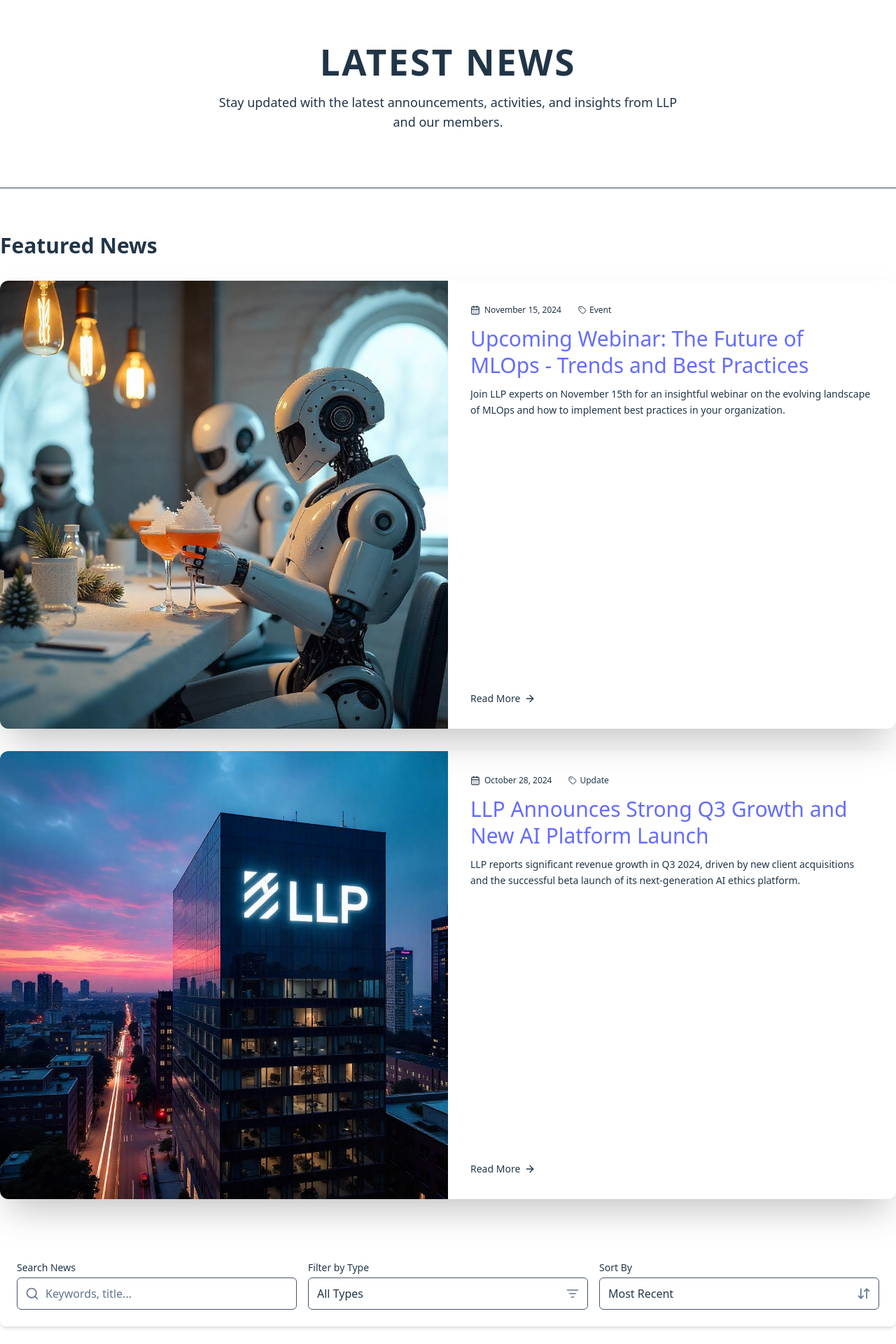
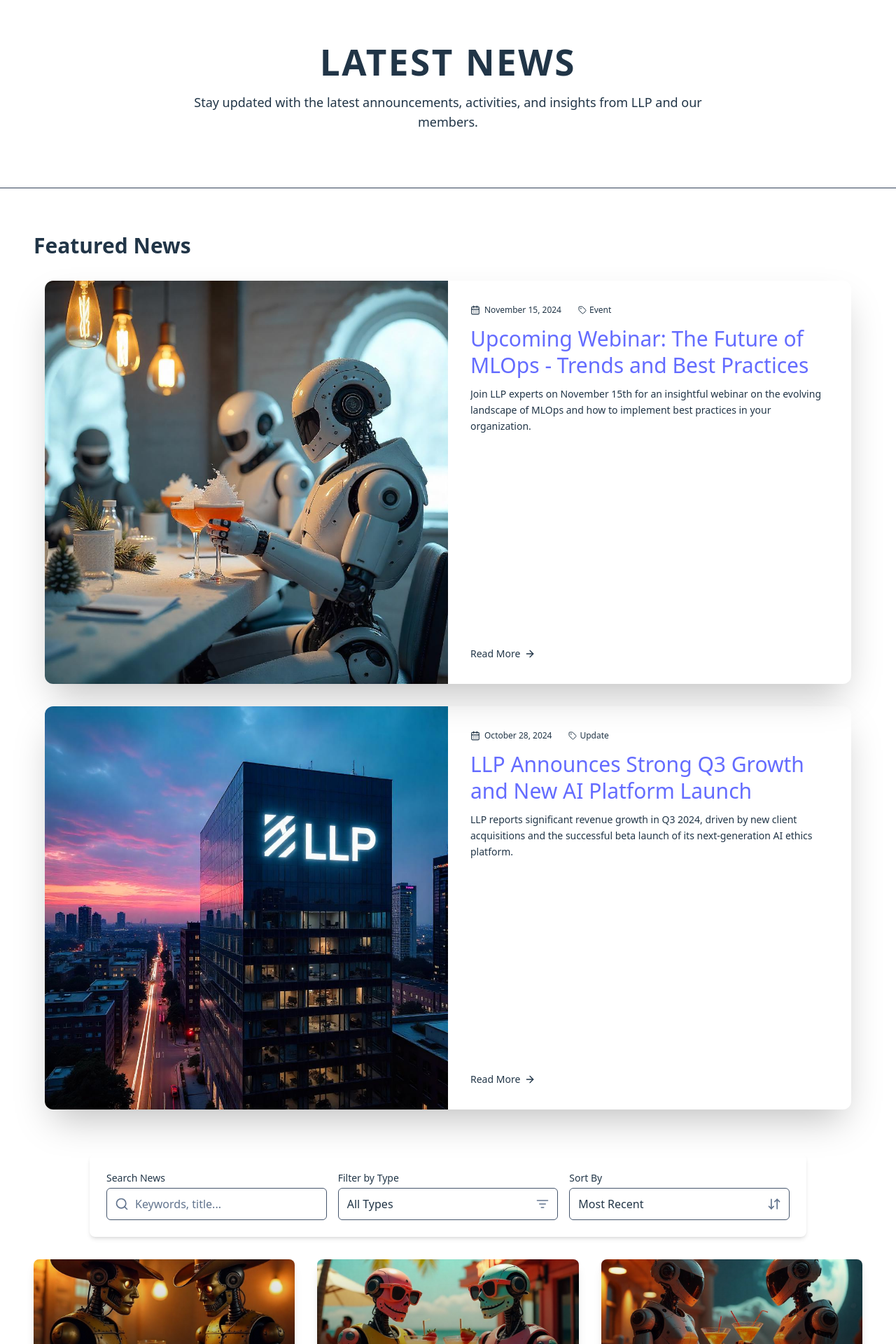
Before and after one commit to DaphneDana/daphne-deploy, a React (Vite) app: page /latest-news in a window 1280 px wide. Shown: the part 100-2020 px from the top of the page at 70% size. Built offline with nearby package versions, Linux system fonts and the light colour scheme.

Commit message:
testing the latest news cards

```diff
--- a/src/pages/LatestNewsPage.tsx
+++ b/src/pages/LatestNewsPage.tsx
@@ -7,12 +7,9 @@
 import NewsCard from '../components/news/NewsCard';
 import { ListFilter, ArrowDownUp, Search } from 'lucide-react';
 
-
-
 const CONTENT_TYPES: NewsContentType[] = ['Update', 'Press Release', 'Activity Report', 'Event'];
 
 const LatestNewsPage: React.FC = () => {
-  // ... (all your existing state and logic: allNews, filteredNews, selectedContentType, searchTerm, sortBy, etc.)
   const [allNews] = useState<NewsItem[]>(() =>
     [...mockNewsData].sort((a, b) => new Date(b.publishedDate).getTime() - new Date(a.publishedDate).getTime())
   );
@@ -53,27 +50,27 @@
 
   return (
     <div className="bg-dark-bg text-text-main-dark min-h-screen">
-      {/* Page Header - This section spans full width for its background/border */}
+      {/* Page Header - Full width for background/border */}
       <div className="py-16 md:py-20 text-center border-b border-slate-700">
-        {/* Content within Page Header is constrained */}
-        <div className="container-mx">
+        {/* Centered header content */}
+        <div className="w-full max-w-[1400px] mx-auto px-6 sm:px-8 lg:px-12">
           <h1 className="text-4xl sm:text-5xl font-bold text-primary uppercase tracking-wider animate-fade-in-up">
             Latest News
           </h1>
-          <p className="mt-4 text-lg max-w-2xl mx-auto text-text-muted-dark animate-fade-in-up" style={{ animationDelay: '0.2s' }}>
+          <p className="mt-4 text-lg max-w-3xl mx-auto text-text-muted-dark animate-fade-in-up" style={{ animationDelay: '0.2s' }}>
             Stay updated with the latest announcements, activities, and insights from LLP and our members.
           </p>
         </div>
       </div>
 
-      {/* Main content area that needs container for side spacing */}
-      {/* This div will now wrap all content below the header section */}
-      <div className="container-mx py-12 md:py-16">
+      {/* Main content area with better centering */}
+      <div className="w-full max-w-[1400px] mx-auto px-6 sm:px-8 lg:px-12 py-12 md:py-16">
+
         {/* Featured Section */}
         {featuredNewsItems.length > 0 && selectedContentType === 'All' && searchTerm === '' && (
           <section className="mb-12 md:mb-16">
             <h2 className="text-3xl font-bold text-text-main-dark mb-8 text-center sm:text-left">Featured News</h2>
-            <div className="grid gap-8">
+            <div className="grid gap-8 max-w-6xl mx-auto">
               {featuredNewsItems.map(item => (
                 <FeaturedNewsCard key={item.id} item={item} />
               ))}
@@ -82,10 +79,9 @@
         )}
 
         {/* Filters and Sorting Controls */}
-        {/* This section was already within the container-mx if the structure above is followed.
-            Its internal bg-card-dark-bg will make it look like a distinct panel. */}
-        <section className="mb-8 p-4 sm:p-6 bg-card-dark-bg rounded-lg shadow-md">
+        <section className="mb-8 p-4 sm:p-6 bg-card-dark-bg rounded-lg shadow-md max-w-5xl mx-auto">
           <div className="grid grid-cols-1 sm:grid-cols-2 md:grid-cols-3 gap-4 items-end">
+
             {/* Search Input */}
             <div className="sm:col-span-2 md:col-span-1">
               <label htmlFor="search-news" className="block text-sm font-medium text-text-muted-dark mb-1">
@@ -103,6 +99,7 @@
                 <Search className="absolute left-3 top-1/2 -translate-y-1/2 h-5 w-5 text-slate-500" />
               </div>
             </div>
+
             {/* Filter by Type */}
             <div>
               <label htmlFor="filter-type" className="block text-sm font-medium text-text-muted-dark mb-1">
@@ -123,6 +120,7 @@
                 <ListFilter className="absolute right-3 top-1/2 -translate-y-1/2 h-5 w-5 text-slate-500 pointer-events-none" />
               </div>
             </div>
+
             {/* Sort By */}
             <div>
               <label htmlFor="sort-by" className="block text-sm font-medium text-text-muted-dark mb-1">
@@ -147,20 +145,23 @@
 
         {/* News Grid */}
         {nonFeaturedNewsItems.length > 0 ? (
-          <div className="grid grid-cols-1 sm:grid-cols-2 lg:grid-cols-3 gap-6 md:gap-8">
-            {nonFeaturedNewsItems.map(item => (
-              <NewsCard key={item.id} item={item} />
-            ))}
+          <div className="w-full max-w-7xl mx-auto">
+            <div className="grid grid-cols-1 sm:grid-cols-1 md:grid-cols-2 lg:grid-cols-2 xl:grid-cols-3 gap-6 lg:gap-8 justify-items-center">
+              {nonFeaturedNewsItems.map(item => (
+                <NewsCard key={item.id} item={item} />
+              ))}
+            </div>
           </div>
         ) : (
-          <div className="text-center py-12">
-            {/* ... (no results content) ... */}
-            <img src="/src/assets/react.svg" alt="No results" className="mx-auto h-24 w-24 text-slate-600 opacity-50 mb-4" />
-            <p className="text-xl text-text-muted-dark">No news items match your current filters.</p>
-            <p className="text-sm text-slate-500 mt-2">Try adjusting your search or filter criteria.</p>
+          <div className="text-center py-12 max-w-md mx-auto">
+            <div className="bg-card-dark-bg rounded-lg p-8 shadow-md">
+              <div className="text-6xl mb-4">📰</div>
+              <p className="text-xl text-text-muted-dark mb-2">No news items match your current filters.</p>
+              <p className="text-sm text-slate-500">Try adjusting your search or filter criteria.</p>
+            </div>
           </div>
         )}
-      </div> {/* End of main container-mx */}
+      </div>
     </div>
   );
 };
--- a/src/pages/NewsDetailPage.tsx
+++ b/src/pages/NewsDetailPage.tsx
@@ -14,8 +14,6 @@
     // Simulate fetching data
     setIsLoading(true);
     const item = mockNewsData.find(n => n.slug === slug);
-    // In a real app, you might fetch from an API here:
-    // fetch(`/api/news/${slug}`).then(res => res.json()).then(data => setNewsItem(data));
 
     // Simulate a slight delay as if fetching from an API
     const timer = setTimeout(() => {
@@ -30,7 +28,6 @@
     // Scroll to top when component mounts or slug changes
     window.scrollTo(0, 0);
   }, [slug]);
-
 
   if (isLoading) {
     return (
@@ -49,6 +46,7 @@
   if (!newsItem) {
     return (
       <div className="bg-dark-bg text-text-main-dark min-h-[calc(100vh-160px)] flex flex-col items-center justify-center text-center px-4">
+        <div className="w-full max-w-md mx-auto bg-card-dark-bg rounded-lg p-8 shadow-md">
           <h1 className="text-4xl font-bold text-primary mb-4">404</h1>
           <p className="text-2xl text-text-main-dark mb-2">News Article Not Found</p>
           <p className="text-text-muted-dark mb-8">
@@ -61,6 +59,7 @@
             <ArrowLeft size={18} className="mr-2" />
             Back to Latest News
           </Link>
+        </div>
       </div>
     );
   }
@@ -75,8 +74,6 @@
   const renderFullContent = (content: string | undefined) => {
     if (!content) return <p className="text-text-muted-dark">Full content not available.</p>;
     // For simple text, split into paragraphs
-    // For HTML, use dangerouslySetInnerHTML (with sanitization if from untrusted source)
-    // For Markdown, use a markdown renderer
     return content.split('\n\n').map((paragraph, index) => (
       <p key={index} className="mb-4 leading-relaxed text-text-muted-dark text-base md:text-lg">
         {paragraph}
@@ -86,7 +83,9 @@
 
   return (
     <div className="bg-dark-bg text-text-main-dark pt-8 pb-16 md:pt-12 md:pb-24">
-      <div className="container-mx">
+      {/* Main container with better centering */}
+      <div className="w-full max-w-[1400px] mx-auto px-6 sm:px-8 lg:px-12">
+
         {/* Back Link */}
         <div className="mb-6 md:mb-8">
           <Link
@@ -99,7 +98,7 @@
         </div>
 
         {/* News Header */}
-        <header className="mb-8 md:mb-10 border-b border-slate-700 pb-6">
+        <header className="mb-8 md:mb-10 border-b border-slate-700 pb-6 max-w-4xl mx-auto">
           <span className="inline-block px-3 py-1 text-xs font-semibold text-primary bg-primary/10 rounded-full mb-3">
             {newsItem.contentType}
           </span>
@@ -121,8 +120,10 @@
         </header>
 
         {/* Main Content Area */}
-        <article className="grid grid-cols-1 lg:grid-cols-12 gap-8 lg:gap-12">
-          {/* Left Column (Content) or Main Column if no sidebar */}
+        <article className="max-w-6xl mx-auto">
+          <div className="grid grid-cols-1 lg:grid-cols-12 gap-8 lg:gap-12">
+
+            {/* Left Column (Content) */}
             <div className="lg:col-span-8">
               {newsItem.imageUrl && (
                 <div className="mb-8 rounded-lg overflow-hidden shadow-lg">
@@ -133,16 +134,17 @@
                   />
                 </div>
               )}
+
               <div className="prose prose-invert prose-lg max-w-none text-text-main-dark
                               prose-headings:text-text-main-dark prose-a:text-primary hover:prose-a:text-primary-light
                               prose-strong:text-text-main-dark">
-              {/* For actual rich content, you might use a Markdown renderer or dangerouslySetInnerHTML if content is HTML */}
-              {/* Using a placeholder for structured content display */}
+
+                {/* Summary/Lead */}
                 <p className="text-xl leading-relaxed text-text-muted-dark mb-6">
-                {newsItem.summary} {/* Display summary again, or start of full content */}
+                  {newsItem.summary}
                 </p>
 
-              {/* Placeholder for more detailed content */}
+                {/* Full Content */}
                 {newsItem.fullContent ? renderFullContent(newsItem.fullContent) : (
                    <div className="space-y-4 text-text-muted-dark text-base md:text-lg">
                       <p>This is where the full detailed content of the news article would appear. It could be multiple paragraphs, include lists, or even subheadings if the data supported it.</p>
@@ -153,7 +155,7 @@
               </div>
             </div>
 
-          {/* Right Sidebar (Event Details, Tags) */}
+            {/* Right Sidebar */}
             <aside className="lg:col-span-4 space-y-8">
               {newsItem.contentType === 'Event' && newsItem.eventDetails && (
                 <div className="bg-card-dark-bg p-6 rounded-lg shadow-md">
@@ -210,10 +212,8 @@
                   </div>
                 </div>
               )}
-
-            {/* You could add a "Related News" section here */}
-
             </aside>
+          </div>
         </article>
       </div>
     </div>
```
Lines whose indentation alone changed are shown as unchanged.
